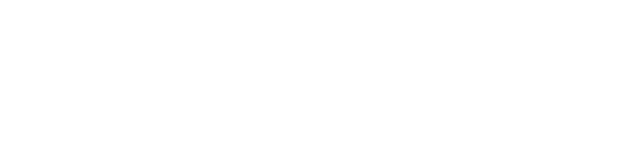
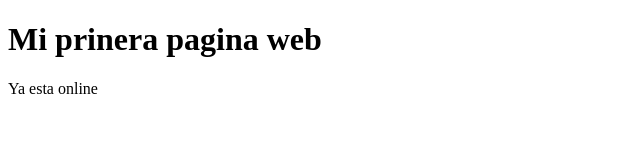
Before and after one commit to Marceroman/primer-laburo-git, a plain HTML site: page index.html in a window 1280 px wide. Shown: the whole page, without its empty margins (0-640 px from the left). Drawn offline with Linux system fonts and the light colour scheme.

Commit message:
contenido agregado

```diff
--- a/index.html
+++ b/index.html
@@ -6,6 +6,7 @@
     <title>titulo para la pagina</title>
 </head>
 <body>
-
+    <h1>Mi prinera pagina web</h1>
+    <p>Ya esta online</p>
 </body>
 </html>
```
